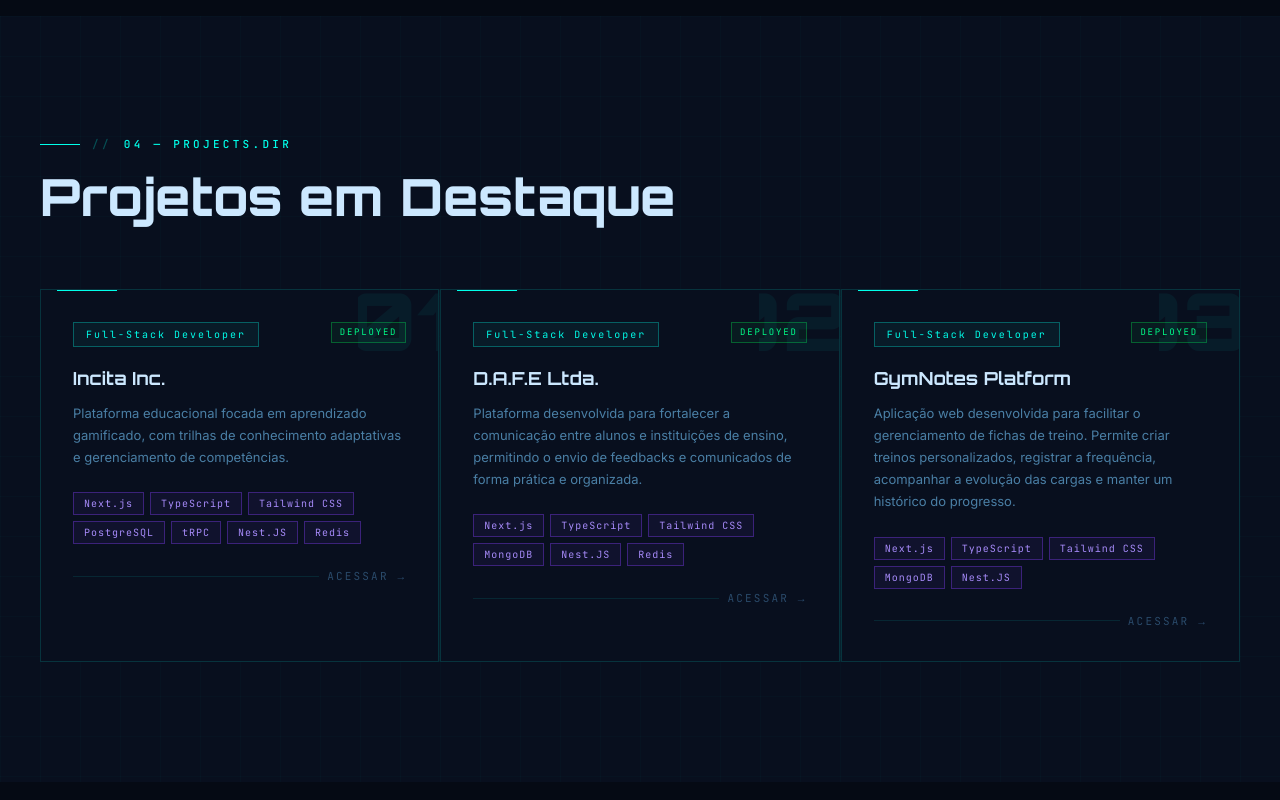
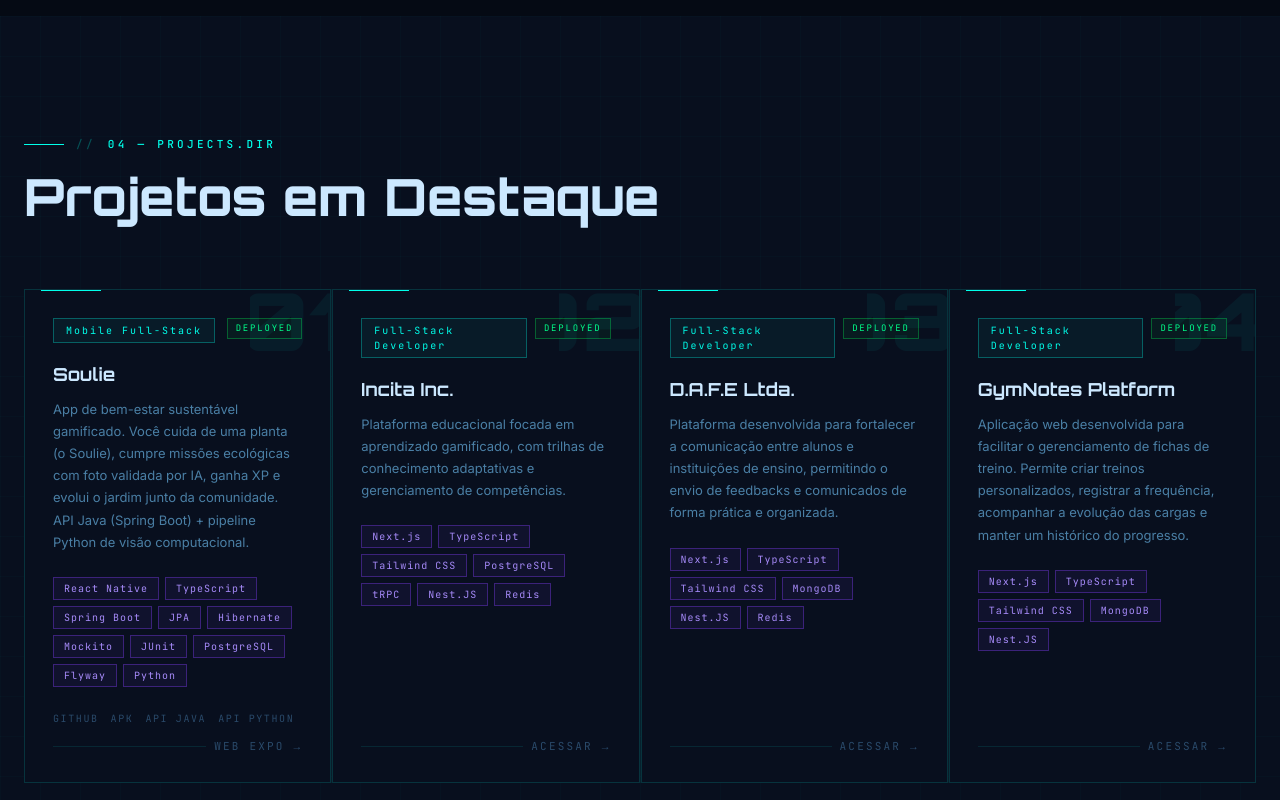
Before and after one commit to ArthurZambao/portfolio-arthurzambao, a Next.js app: page / in a window 1280 px wide. Shown: the part 3260-4060 px from the top of the page. Built offline with nearby package versions, Linux system fonts and the light colour scheme.

Commit message:
feat: enhance CV and projects sections with new content and styles

```diff
--- a/pnpm-workspace.yaml
+++ b/pnpm-workspace.yaml
@@ -5,8 +5,10 @@ overrides:
 supportedArchitectures:
   os:
     - linux
+    - win32
   cpu:
     - x64
     - arm64
   libc:
     - glibc
+    - musl
--- a/src/components/cv.tsx
+++ b/src/components/cv.tsx
@@ -16,8 +16,8 @@ export const CV = () => {
     const highlights = [
         { title: "Experiência", desc: "Full-Stack Development com React, Node.js e Java" },
         { title: "Educação", desc: "Análise e Desenvolvimento de Sistemas (FIAP)" },
-        { title: "Habilidades", desc: "Java, Spring Boot, React.js, TypeScript, PostgreSQL, Docker" },
-        { title: "Idiomas", desc: "Português Fluente / Inglês Intermediário" },
+        { title: "Premiações", desc: "Next FIAP 2026 — 3º lugar entre 50 equipes" },
+        { title: "Idiomas", desc: "Português Nativo / Inglês Avançado" },
     ];
 
     return (
@@ -127,7 +127,7 @@ export const CV = () => {
                             </p>
 
                             <div className="font-mono" style={{ fontSize: 11, color: "#2a4a6a", letterSpacing: "0.1em", marginTop: 8 }}>
-                                SIZE: ~2.5 MB
+                                SIZE: ~65 KB
                             </div>
                         </div>
 
--- a/src/components/global-styles.tsx
+++ b/src/components/global-styles.tsx
@@ -286,8 +286,29 @@ export const GlobalStyles = () => (
       transform: translateY(-7px) rotate(-45deg);
     }
 
-    /* ── Responsive: mobile ── */
+    .projects-grid {
+      display: grid;
+      grid-template-columns: repeat(4, 1fr);
+      gap: 1px;
+      background: rgba(0,255,234,0.06);
+    }
+    .project-link {
+      font-family: 'JetBrains Mono', monospace;
+      font-size: 10px;
+      letter-spacing: 0.16em;
+      text-decoration: none;
+      color: #2a4a6a;
+      transition: color 0.3s;
+      white-space: nowrap;
+    }
+    .project-link:hover { color: #00ffea; }
+
+    /* ── Responsive: tablet / mobile ── */
+    @media (max-width: 1100px) {
+      .projects-grid { grid-template-columns: repeat(2, 1fr); }
+    }
     @media (max-width: 767px) {
+      .projects-grid { grid-template-columns: 1fr; }
       .footer-inner {
         flex-direction: column !important;
         align-items: center !important;
--- a/src/components/projects.tsx
+++ b/src/components/projects.tsx
@@ -2,9 +2,46 @@ import { useState, useEffect, useRef } from 'react';
 import { motion, useMotionValue, useSpring } from 'motion/react';
 import Image from 'next/image';
 
-const projectsData = [
+type ProjectLink = {
+  label: string;
+  href: string;
+};
+
+type Project = {
+  id: string;
+  title: string;
+  category: string;
+  desc: string;
+  tech: string[];
+  image: string;
+  status: string;
+  link: string;
+  cta?: string;
+  extraLinks?: ProjectLink[];
+  preview?: "landscape" | "portrait";
+};
+
+const projectsData: Project[] = [
   {
     id: "01",
+    title: "Soulie",
+    category: "Mobile Full-Stack",
+    desc: "App de bem-estar sustentável gamificado. Você cuida de uma planta (o Soulie), cumpre missões ecológicas com foto validada por IA, ganha XP e evolui o jardim junto da comunidade. API Java (Spring Boot) + pipeline Python de visão computacional.",
+    tech: ["React Native", "TypeScript", "Spring Boot", "JPA", "Hibernate", "Mockito", "JUnit", "PostgreSQL", "Flyway", "Python"],
+    image: "/soulie.png",
+    status: "DEPLOYED",
+    link: "https://soulie-app.vercel.app/login",
+    cta: "WEB EXPO →",
+    extraLinks: [
+      { label: "GITHUB", href: "https://github.com/ArthurZambao/soulie-app" },
+      { label: "APK", href: "https://github.com/ArthurZambao/soulie-app/releases/download/v2.0.0/soulie-app.apk" },
+      { label: "API JAVA", href: "https://github.com/Nexus-Solution-FIAP/java-soulie" },
+      { label: "API PYTHON", href: "https://github.com/Nexus-Solution-FIAP/soulie-validation-pictures" },
+    ],
+    preview: "portrait",
+  },
+  {
+    id: "02",
     title: "Incita Inc.",
     category: "Full-Stack Developer",
     desc: "Plataforma educacional focada em aprendizado gamificado, com trilhas de conhecimento adaptativas e gerenciamento de competências.",
@@ -14,7 +51,7 @@ const projectsData = [
     link: "https://www.incita.online",
   },
   {
-    id: "02",
+    id: "03",
     title: "D.A.F.E Ltda.",
     category: "Full-Stack Developer",
     desc: "Plataforma desenvolvida para fortalecer a comunicação entre alunos e instituições de ensino, permitindo o envio de feedbacks e comunicados de forma prática e organizada.",
@@ -24,7 +61,7 @@ const projectsData = [
     link: "https://dafe-project.vercel.app/",
   },
   {
-    id: "03",
+    id: "04",
     title: "GymNotes Platform",
     category: "Full-Stack Developer",
     desc: "Aplicação web desenvolvida para facilitar o gerenciamento de fichas de treino. Permite criar treinos personalizados, registrar a frequência, acompanhar a evolução das cargas e manter um histórico do progresso.",
@@ -63,12 +100,13 @@ export function Projects() {
   }, [mouseX, mouseY]);
 
   const hoveredProject = projectsData.find(p => p.id === hoveredId);
+  const isPortraitPreview = hoveredProject?.preview === "portrait";
 
   return (
     <section id="projects" ref={ref} style={{ padding: "clamp(80px, 10vw, 120px) 24px", background: "#080f1e", position: "relative", overflow: "hidden" }}>
       <div className="grid-bg" style={{ position: "absolute", inset: 0, opacity: 0.5 }} />
 
-      <div style={{ maxWidth: 1200, margin: "0 auto", position: "relative" }}>
+      <div style={{ maxWidth: 1400, margin: "0 auto", position: "relative" }}>
         <motion.div
           initial={{ opacity: 0, y: 20 }}
           animate={visible ? { opacity: 1, y: 0 } : {}}
@@ -84,7 +122,7 @@ export function Projects() {
           </h2>
         </motion.div>
 
-        <div style={{ display: "grid", gridTemplateColumns: "repeat(auto-fit, minmax(min(100%, 320px), 1fr))", gap: 1, background: "rgba(0,255,234,0.06)" }}>
+        <div className="projects-grid">
           {projectsData.map((p, i) => (
             <motion.div
               key={p.id}
@@ -94,18 +132,18 @@ export function Projects() {
               className="cyber-card"
               onMouseEnter={() => setHoveredId(p.id)}
               onMouseLeave={() => setHoveredId(null)}
-              style={{ padding: "clamp(20px, 4vw, 32px)", position: "relative", cursor: "pointer", overflow: "hidden" }}
+              style={{ padding: "clamp(18px, 2.4vw, 28px)", position: "relative", cursor: "pointer", overflow: "hidden", display: "flex", flexDirection: "column" }}
             >
               <div style={{ position: "absolute", top: 0, right: 0, width: 80, height: 80, overflow: "hidden", opacity: hoveredId === p.id ? 0.15 : 0.05, transition: "opacity 0.3s" }}>
                 <div className="font-orbitron" style={{ fontSize: 80, fontWeight: 900, color: "#00ffea", lineHeight: 1, position: "absolute", top: -10, right: -10 }}>{p.id}</div>
               </div>
 
-              <div style={{ display: "flex", justifyContent: "space-between", alignItems: "flex-start", marginBottom: 20 }}>
+              <div style={{ display: "flex", justifyContent: "space-between", alignItems: "flex-start", marginBottom: 20, gap: 8 }}>
                 <span className="hex-badge">{p.category}</span>
                 <span className="font-mono" style={{
                   fontSize: 9, padding: "3px 8px", letterSpacing: "0.2em",
                   border: "1px solid rgba(0,255,88,0.3)", color: "#00ff88",
-                  background: "rgba(0,255,88,0.05)",
+                  background: "rgba(0,255,88,0.05)", flexShrink: 0,
                 }}>
                   {p.status}
                 </span>
@@ -125,15 +163,36 @@ export function Projects() {
                 ))}
               </div>
 
+              <div style={{ marginTop: "auto", display: "flex", flexDirection: "column", gap: 12 }}>
+                {p.extraLinks && p.extraLinks.length > 0 && (
+                  <div style={{ display: "flex", flexWrap: "wrap", gap: "8px 12px" }}>
+                    {p.extraLinks.map((l) => (
+                      <a
+                        key={l.href}
+                        href={l.href}
+                        target="_blank"
+                        rel="noopener noreferrer"
+                        className="project-link"
+                        onClick={(e) => e.stopPropagation()}
+                      >
+                        {l.label}
+                      </a>
+                    ))}
+                  </div>
+                )}
+
                 <div style={{ display: "flex", alignItems: "center", gap: 8 }}>
                   <div style={{ flex: 1, height: 1, background: "rgba(0,255,234,0.1)" }} />
                   <a
                     href={p.link}
+                    target="_blank"
+                    rel="noopener noreferrer"
                     className="font-mono"
                     style={{ fontSize: 11, color: hoveredId === p.id ? "#00ffea" : "#2a4a6a", letterSpacing: "0.2em", textDecoration: "none", transition: "color 0.3s" }}
                   >
-                  ACESSAR →
+                    {p.cta ?? "ACESSAR →"}
                   </a>
+                </div>
               </div>
             </motion.div>
           ))}
@@ -162,9 +221,9 @@ export function Projects() {
         >
           <div style={{
             transform: "translate(-50%, -110%)",
-            width: 380,
-            height: 240,
-            borderRadius: 8,
+            width: isPortraitPreview ? 220 : 380,
+            height: isPortraitPreview ? 420 : 240,
+            borderRadius: isPortraitPreview ? 24 : 8,
             overflow: "hidden",
             border: "1px solid rgba(0,255,234,0.3)",
             boxShadow: "0 20px 60px -12px rgba(0,0,0,0.8), 0 0 30px rgba(0,255,234,0.15)",
@@ -209,9 +268,9 @@ export function Projects() {
               src={hoveredProject?.image ?? projectsData[0].image}
               alt="Preview"
               fill
-              sizes="380px"
+              sizes={isPortraitPreview ? "220px" : "380px"}
               priority
-              style={{ objectFit: "cover", zIndex: 1 }}
+              style={{ objectFit: "cover", objectPosition: isPortraitPreview ? "center top" : "center", zIndex: 1 }}
               onError={(e) => {
                 const target = e.target as HTMLImageElement;
                 if (!target.src.includes('unsplash')) {
```
Also changed, not shown: public/soulie.png (added), 1 other file (tests, documents, lock files or other folders). Lines whose indentation alone changed are shown as unchanged.
